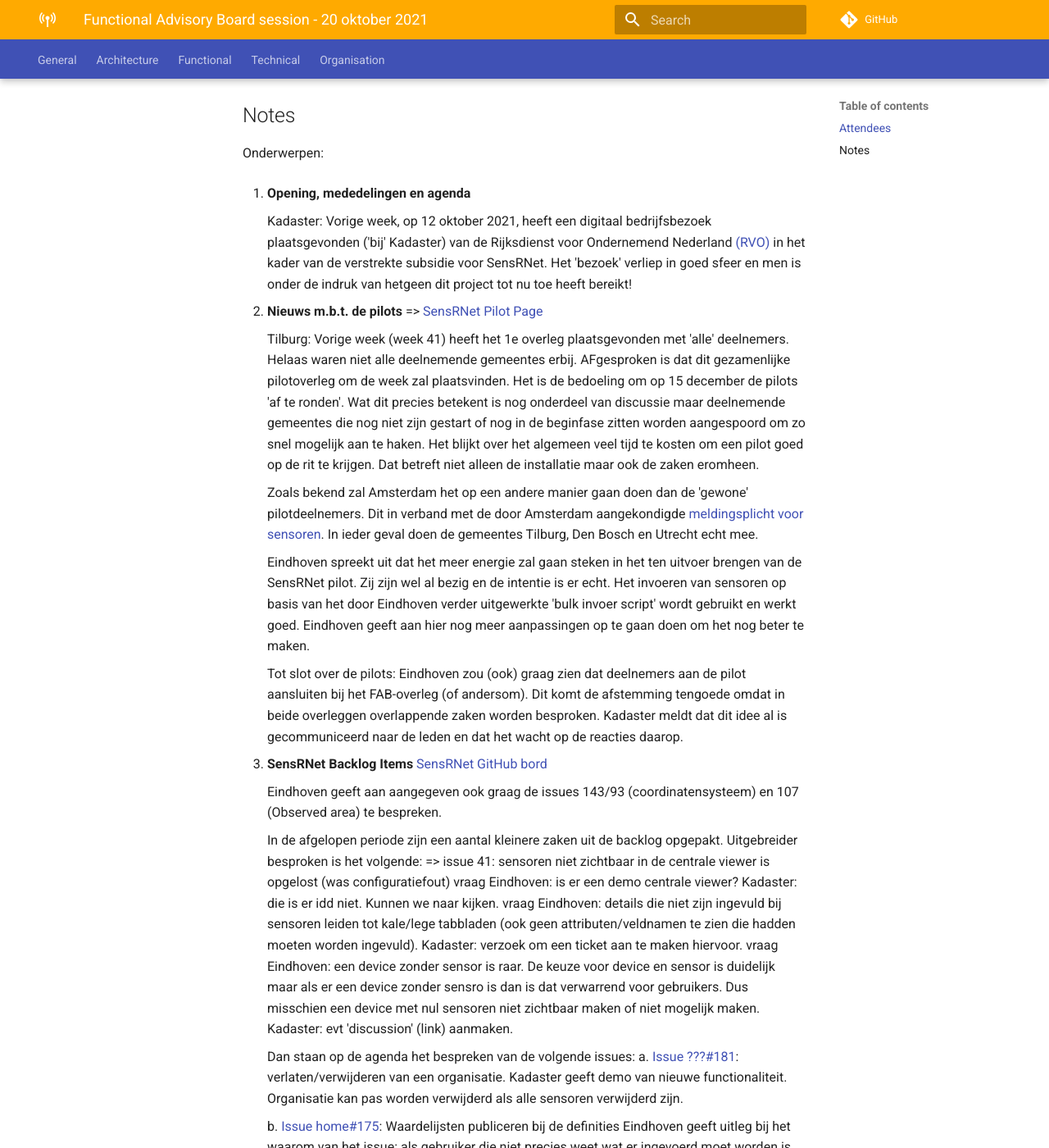
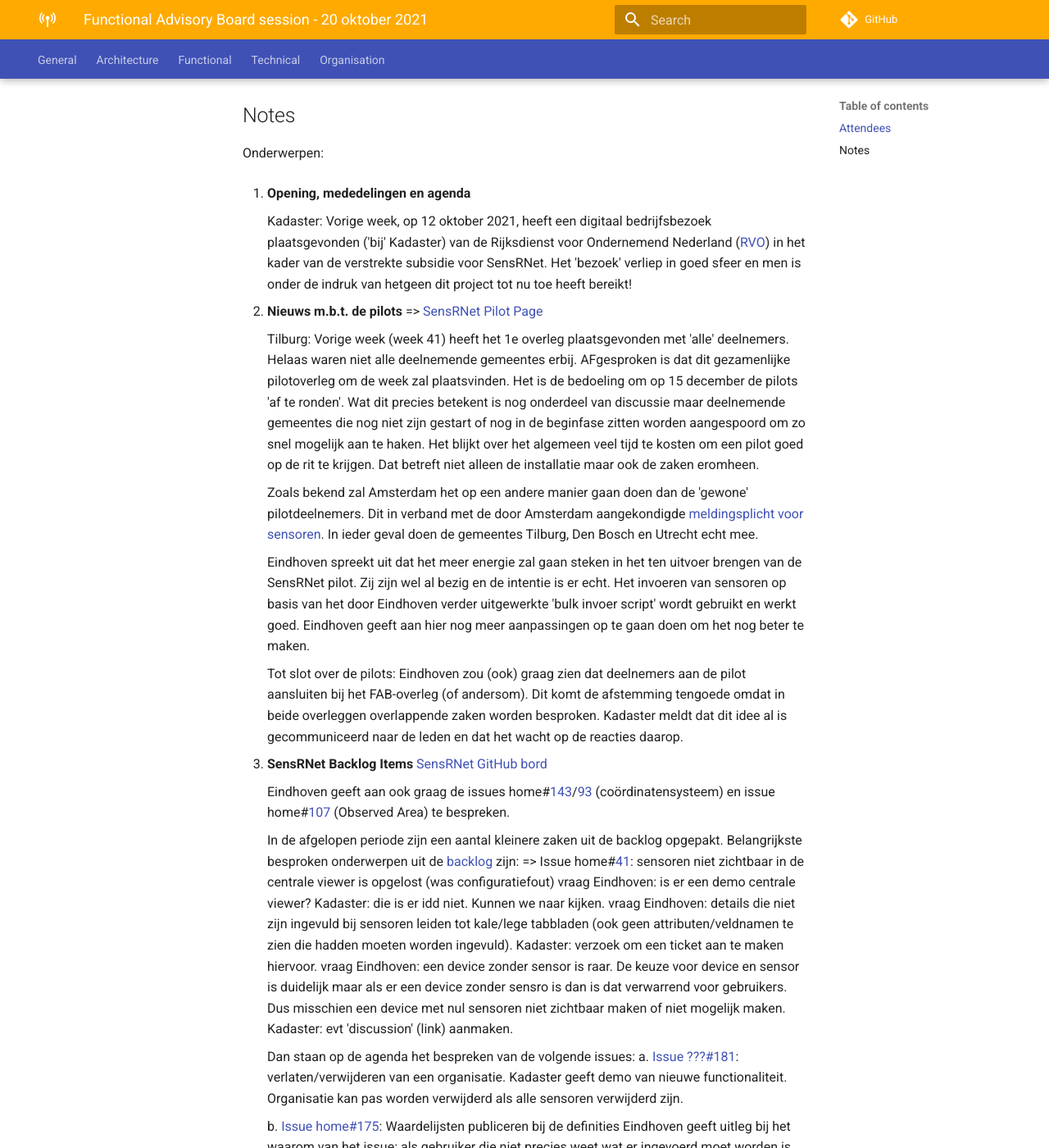
Before and after one commit to kadaster-labs/sensrnet-home, an MkDocs documentation site: the page built from docs/notes/2021-10-20-FAB-notes.md, in a window 1280 px wide and 1400 px high, scrolled down 655 px. Shown: the whole window at 82% size. Built offline with MkDocs 1.6.1 and Material for MkDocs 9.7.7, drawn with Linux system fonts in a browser that asks for light colours; comment, search, counter and statistics services are not loaded.

Commit message:
Update 2021-10-20-FAB-notes.md

```diff
--- a/docs/notes/2021-10-20-FAB-notes.md
+++ b/docs/notes/2021-10-20-FAB-notes.md
@@ -24,7 +24,7 @@
 
 1. **Opening, mededelingen en agenda**
 
-     Kadaster: Vorige week, op 12 oktober 2021, heeft een digitaal bedrijfsbezoek plaatsgevonden ('bij' Kadaster) van de Rijksdienst voor Ondernemend Nederland [(RVO)](https://www.rvo.nl/) in het kader van de verstrekte subsidie voor SensRNet. Het 'bezoek' verliep in goed sfeer en men is onder de indruk van hetgeen dit project tot nu toe heeft bereikt!
+     Kadaster: Vorige week, op 12 oktober 2021, heeft een digitaal bedrijfsbezoek plaatsgevonden ('bij' Kadaster) van de Rijksdienst voor Ondernemend Nederland ([RVO](https://www.rvo.nl/)) in het kader van de verstrekte subsidie voor SensRNet. Het 'bezoek' verliep in goed sfeer en men is onder de indruk van hetgeen dit project tot nu toe heeft bereikt!
 
 2. **Nieuws m.b.t. de pilots** => [SensRNet Pilot Page](https://kadaster-labs.github.io/sensrnet-home/Pilots/)
 
@@ -39,10 +39,10 @@
 
 3. **SensRNet Backlog Items** [SensRNet GitHub bord](https://github.com/orgs/kadaster-labs/projects/1)
 
-     Eindhoven geeft aan aangegeven ook graag de issues 143/93 (coordinatensysteem) en 107 (Observed area) te bespreken.
+     Eindhoven geeft aan ook graag de issues home#[143](https://github.com/kadaster-labs/sensrnet-home/issues/143)/[93](https://github.com/kadaster-labs/sensrnet-home/issues/93) (coördinatensysteem) en issue home#[107](https://github.com/kadaster-labs/sensrnet-home/issues/107) (Observed Area) te bespreken.
 
-     In de afgelopen periode zijn een aantal kleinere zaken uit de backlog opgepakt. Uitgebreider besproken is het volgende:
-     => issue 41: sensoren niet zichtbaar in de centrale viewer is opgelost (was configuratiefout)
+     In de afgelopen periode zijn een aantal kleinere zaken uit de backlog opgepakt. Belangrijkste besproken onderwerpen uit de [backlog](https://github.com/orgs/kadaster-labs/projects/1) zijn:
+     => Issue home#[41](https://github.com/kadaster-labs/sensrnet-home/issues/41): sensoren niet zichtbaar in de centrale viewer is opgelost (was configuratiefout)
         vraag Eindhoven: is er een demo centrale viewer? Kadaster: die is er idd niet. Kunnen we naar kijken.
         vraag Eindhoven: details die niet zijn ingevuld bij sensoren leiden tot kale/lege tabbladen (ook geen attributen/veldnamen te zien die hadden moeten worden ingevuld). Kadaster: verzoek om een ticket aan te maken hiervoor.
         vraag Eindhoven: een device zonder sensor is raar. De keuze voor device en sensor is duidelijk maar als er een device zonder sensro is dan is dat verwarrend voor gebruikers. Dus misschien een device met nul sensoren niet zichtbaar maken of niet mogelijk maken. Kadaster: evt 'discussion' (link) aanmaken.
```
